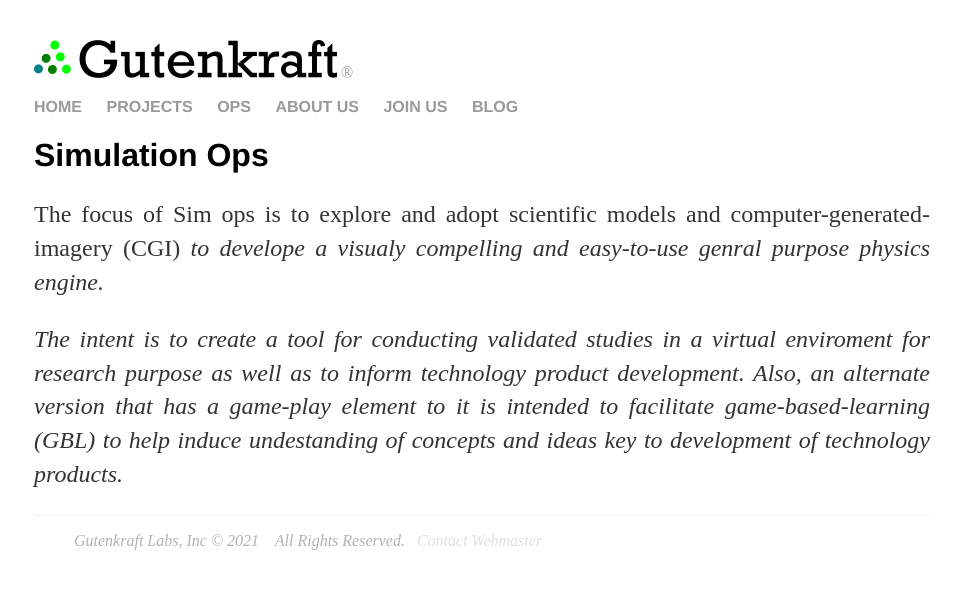
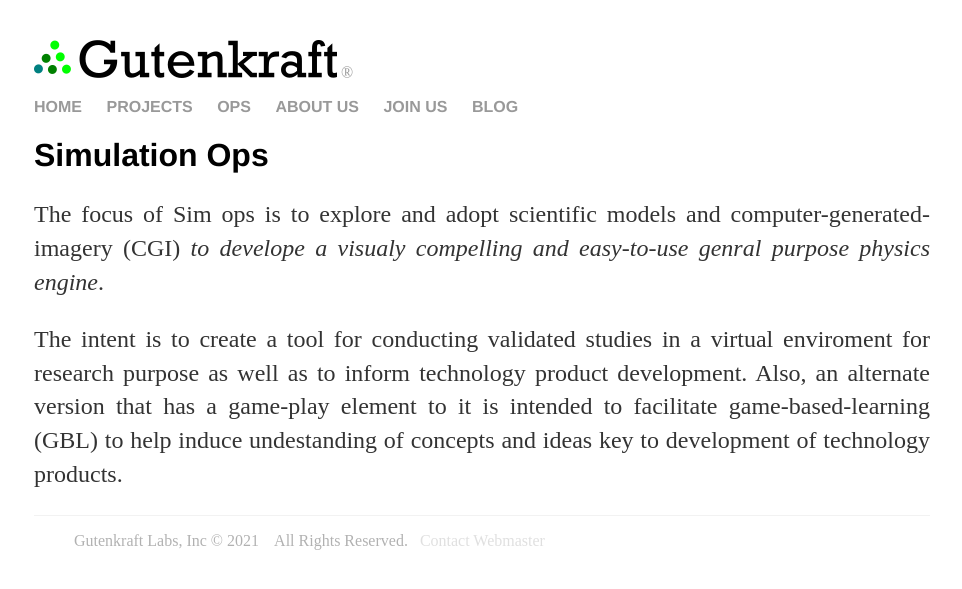
Before and after one commit to oferonmi/datafilik.github.io, a Jekyll site: the page built from ops/sim_op/index.html, in a window 1280 px wide. Shown: the top 589 px of the page, without its empty margins (158-1120 px from the left). Built offline with Jekyll 4.4.1, drawn with Linux system fonts in a browser that asks for light colours.

Commit message:
content update

```diff
--- a/ops/sim_op/index.html
+++ b/ops/sim_op/index.html
@@ -5,7 +5,7 @@
 <div class="blurb">
     <h1>Simulation Ops</h1>
     <p align="justify">
-        The focus of Sim ops is to explore and adopt scientific models and computer-generated-imagery (CGI) <em>to develope a visualy compelling and easy-to-use genral purpose physics engine<em>.
+        The focus of Sim ops is to explore and adopt scientific models and computer-generated-imagery (CGI) <em>to develope a visualy compelling and easy-to-use genral purpose physics engine</em>.
     </p>
 
     <p align="justify">
```
